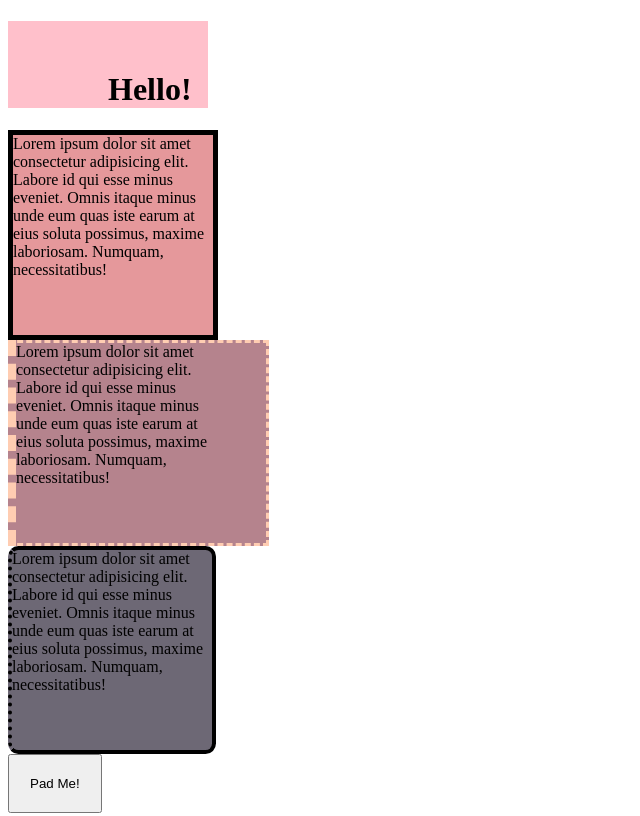
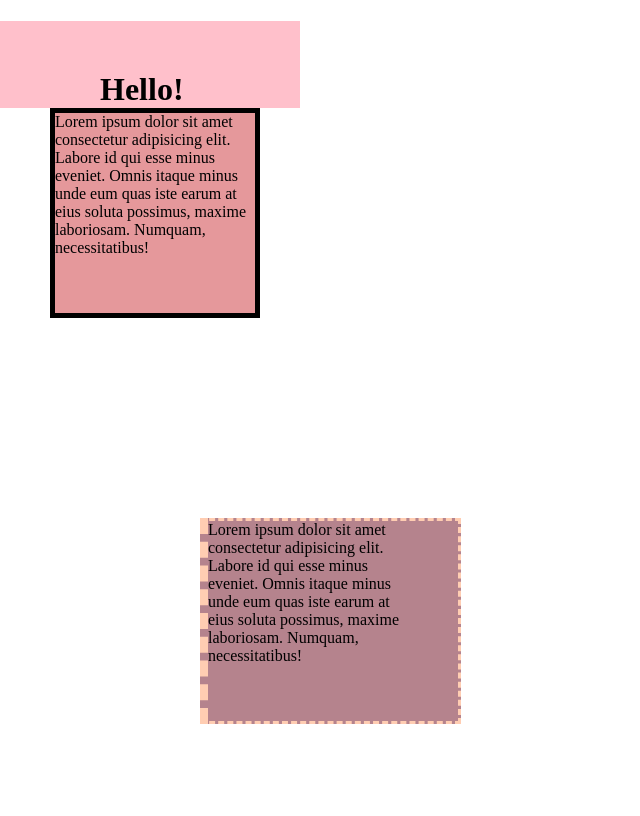
Before and after one commit to gverrill11/Box-Model, a plain HTML site: page Box_Model/index.html in a window 1280 px wide. Shown: the top 816 px of the page, without its empty margins (0-640 px from the left). Drawn offline with Linux system fonts and the light colour scheme.

Commit message:
Box_Model/app.css

```diff
--- a/Box_Model/app.css
+++ b/Box_Model/app.css
@@ -1,14 +1,23 @@
+body {
+    margin:0
+}
+
 div {
     width: 200px;
     height: 200px;
     background-color: #e5989b;
 }
+span {
+    margin-left: 30px;
+    margin-top: 30px;
+}
 
 h1 {
     background-color: pink;
-    width: 100px;
+    width: 200px;
     padding-left: 100px;
     padding-top: 50px;
+    margin-bottom:0;
 }
 
 #one {
@@ -16,6 +25,8 @@ h1 {
     border-width: 5px;
     border-color: black;
     border-style: solid;
+    margin-left: 50px;
+    margin-bottom: 100px;
 }
 
 #two {
@@ -25,6 +36,7 @@ h1 {
     border-style: dashed;
     border-left-width: 8px;
     padding-right: 50px;
+    margin: 200px;
 
 }
 
@@ -36,5 +48,5 @@ h1 {
 }
 
 button {
-    padding: 20px;
+    padding: 10px 20px 30px 40px;
 }
```
